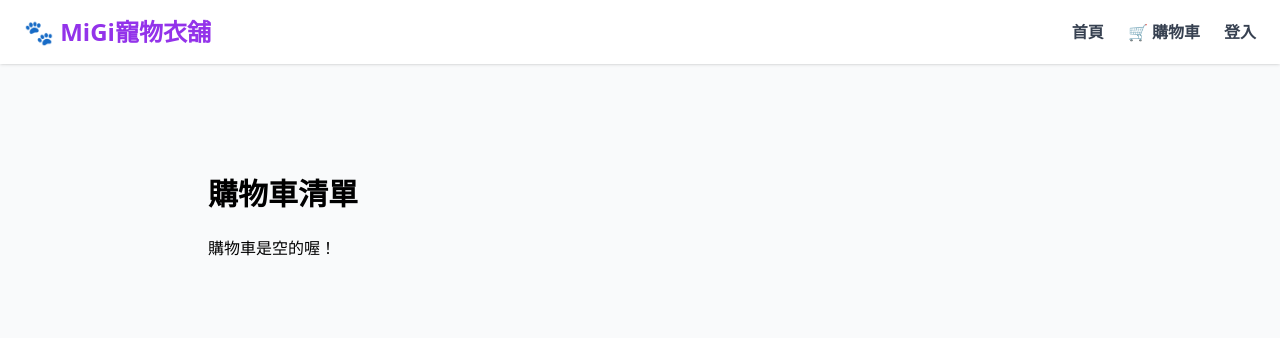
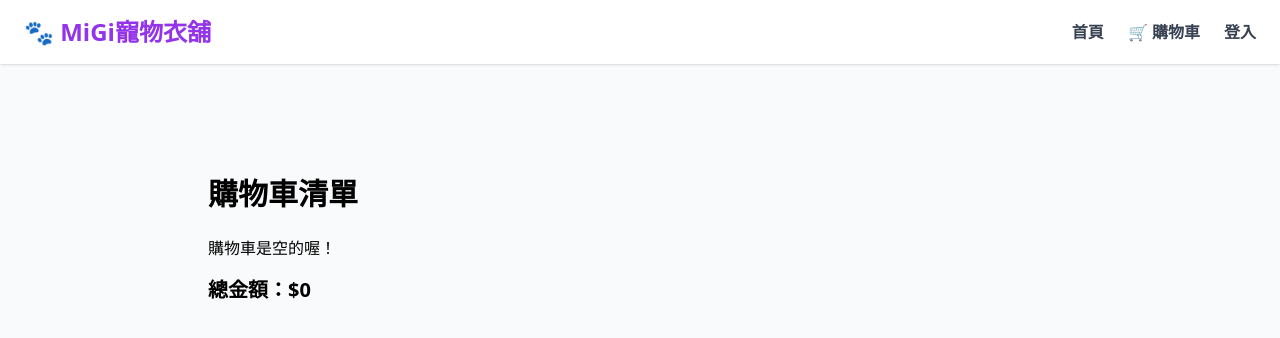
Before and after one commit to boss45628/SHOPCAR, a React (Vite) app in the folder frontend/: page /Cart in a window 1280 px wide. Shown: the top 338 px of the page. Built offline with nearby package versions, Linux system fonts and the light colour scheme.

Commit message:
新增購物車總計

```diff
--- a/frontend/src/pages/Cart.jsx
+++ b/frontend/src/pages/Cart.jsx
@@ -2,6 +2,8 @@ import { useCart } from '../contexts/CartContext';
 
 function Cart() {
   const { cartItems, removeFromCart, clearCart } = useCart();
+  //計算當前購物車總金額
+  const total = cartItems.reduce((sum, item) => sum + item.price * item.quantity, 0);
 
   return (
     <div className="max-w-4xl mx-auto mt-20 p-4">
@@ -28,6 +30,7 @@ function Cart() {
             </button>
           </li>
         ))}
+        <p className="mt-4 text-xl font-bold">總金額：${total}</p>
       </ul>
 
       {cartItems.length > 0 && (
--- a/frontend/src/pages/Login.jsx
+++ b/frontend/src/pages/Login.jsx
@@ -79,11 +79,10 @@ function Login() {
     }
 
     try {
-      const res = await axios.post(
-        'https://shopcar-production.up.railway.app/api/login',
+      const res = await axios.post('https://shopcar-production.up.railway.app/api/login', {
         username,
-        password
-      );
+        password,
+      });
 
       const token = res.data.token;
       if (token) {
@@ -95,8 +94,8 @@ function Login() {
         toast.error('帳號或密碼錯誤');
       }
     } catch (err) {
-      alert('登入失敗');
       console.error(err);
+      toast.error(err.response?.data?.message || '登入失敗，請稍後再試');
     }
   };
 
```
